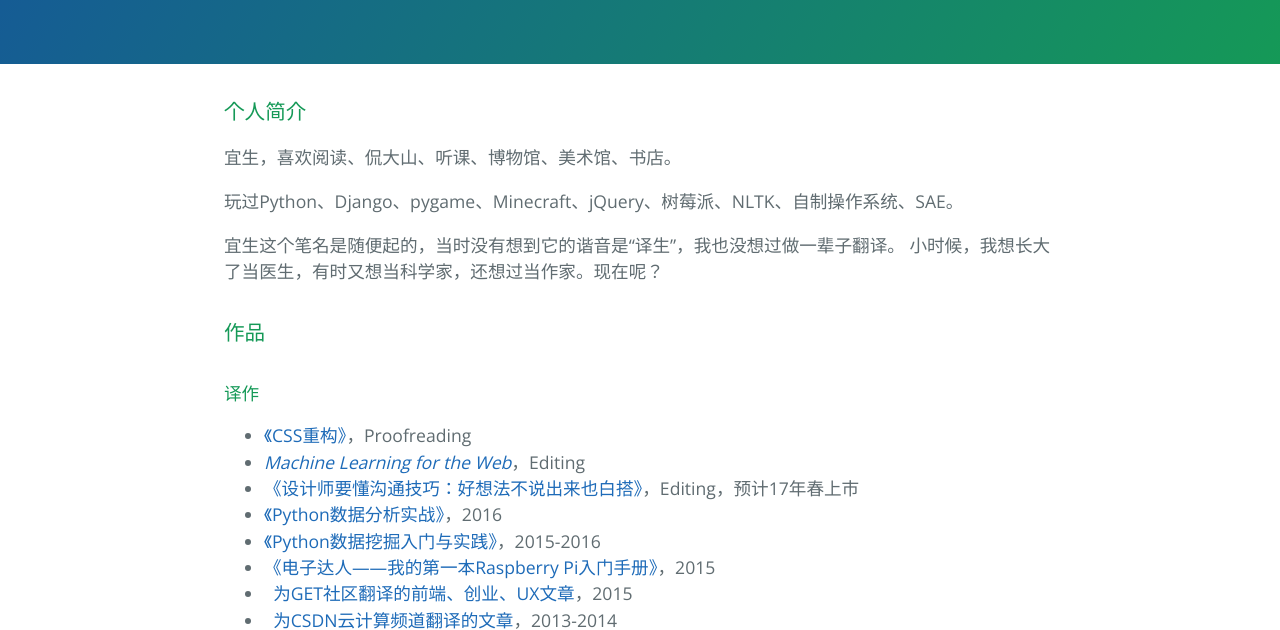
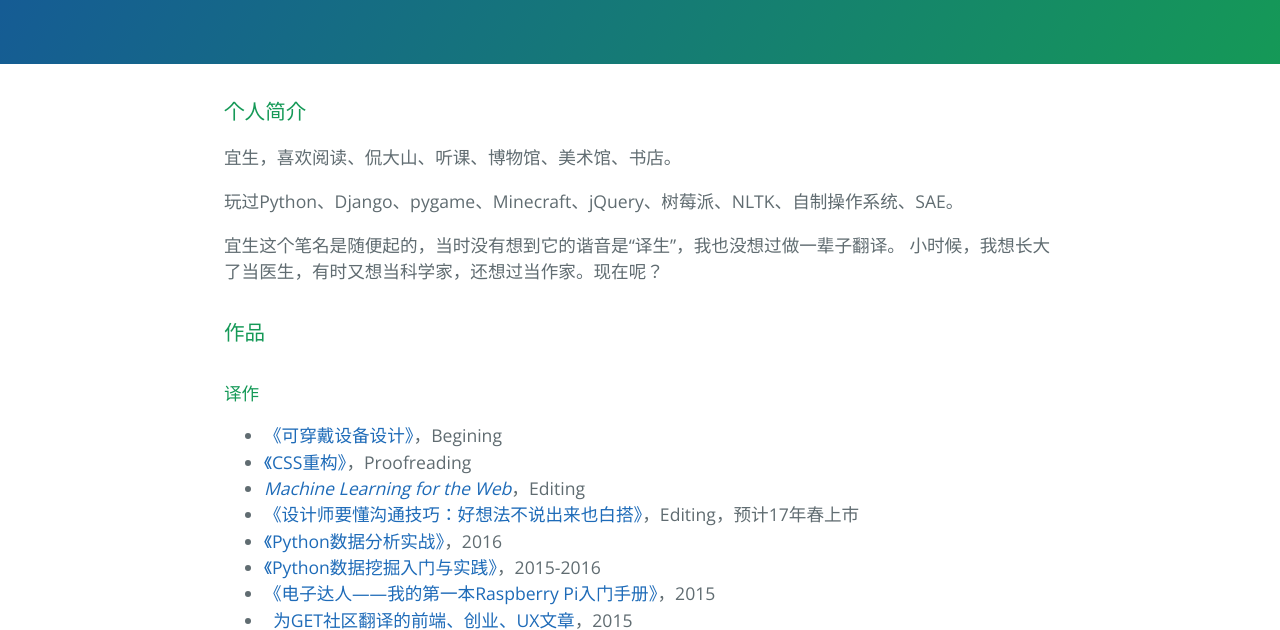
Before and after one commit to kiwi4py/kiwi4py.github.io, a plain HTML site: page index.html in a window 1280 px wide. Shown: the part 176-806 px from the top of the page. Drawn offline with nearby package versions, Linux system fonts and the light colour scheme.

Commit message:
Update index.html

```diff
--- a/index.html
+++ b/index.html
@@ -27,6 +27,7 @@
 <a id="designer-templates" class="anchor" href="#designer-templates" aria-hidden="true"><span aria-hidden="true" class="octicon octicon-link"></span></a>作品</h3>
 <h4>译作</h4>
 <ul>
+  <li><a href="http://www.ituring.com.cn/book/1601">《可穿戴设备设计》</a>，Begining</li>
   <li><a href="http://www.ituring.com.cn/book/1601">《CSS重构》</a>，Proofreading</li>
   <li><a href="https://www.amazon.cn/Machine-Learning-for-the-Web-Isoni-Andrea/dp/B01BVHNOBM/ref=sr_1_1?ie=UTF8&qid=1476861717&sr=8-1&keywords=machine+learning+for+the+web"><em>Machine Learning for the Web</em></a>，Editing</li>
   <li><a href="http://www.ituring.com.cn/book/1764">《设计师要懂沟通技巧：好想法不说出来也白搭》</a>，Editing，预计17年春上市</li>
```
